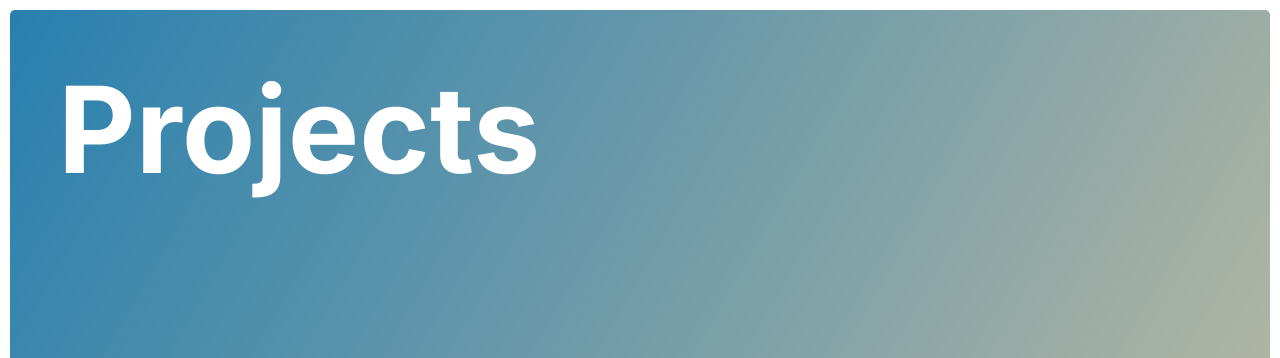
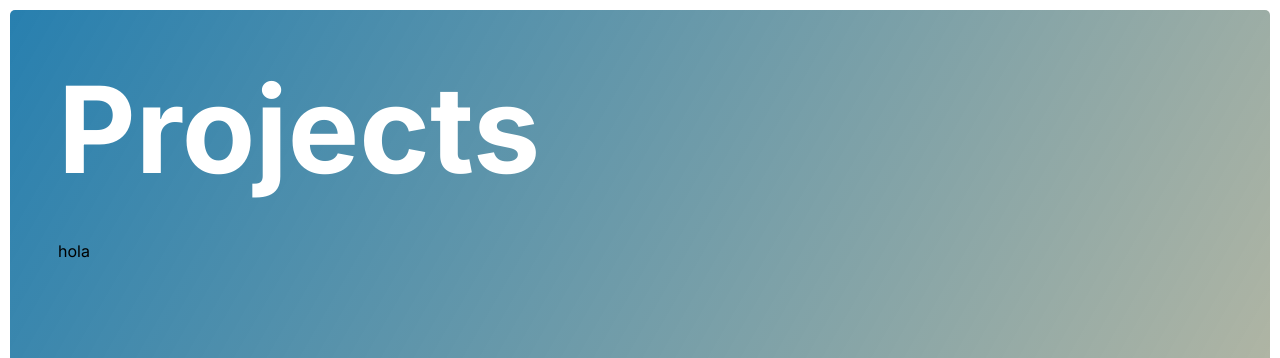
Before and after one commit to coeurofbear/gisse-la, a Vue app: page /projects in a window 1280 px wide. Shown: the top 358 px of the page. Built offline with nearby package versions, Linux system fonts and the light colour scheme.

Commit message:
feat: adding content

```diff
--- a/src/components/HomeContent.vue
+++ b/src/components/HomeContent.vue
@@ -1,16 +1,10 @@
 <template>
-  <div class="wrapper">
-    <h1 class="main-title">This is the beginning of my portfolio.</h1>
-    <!-- <div class="container">
-      <div class="row">
-        <div class="col-12 col-xl-6">
-          hola
-        </div>
-        <div class="col-12 col-xl-6">
-          hola
-        </div>
+  <div class="container-fluid wrapper wrapper-short">
+    <div class="row">
+      <div class="col-12">
+        <h1 class="main-title">This is the beginning of my portfolio.</h1>
       </div>
-    </div> -->
+    </div>
     <div class="bottom">
       <router-link to="/projects">Go to Projects</router-link>
     </div>
--- a/src/components/ProjectsContent.vue
+++ b/src/components/ProjectsContent.vue
@@ -1,7 +1,14 @@
 <template>
-  <div class="wrapper">
-    <h1 class="main-title">Projects</h1>
+<div>
+  <div class="container-fluid wrapper">
+    <div class="row">
+      <div class="col-12 col-sm-6">
+        <h1 class="main-title">Projects</h1>
+        hola
+      </div>
+    </div>
   </div>
+</div>
 </template>
 
 <style scoped lang="scss">
```
